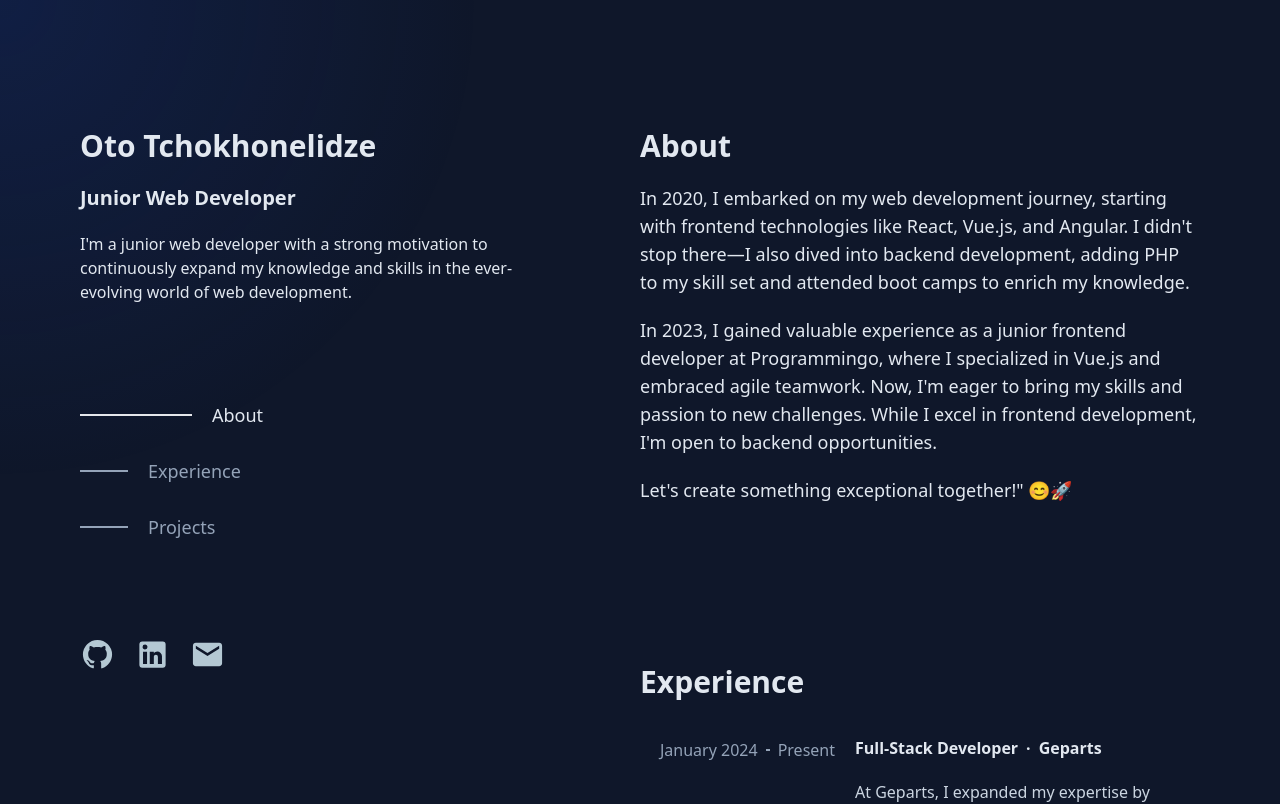
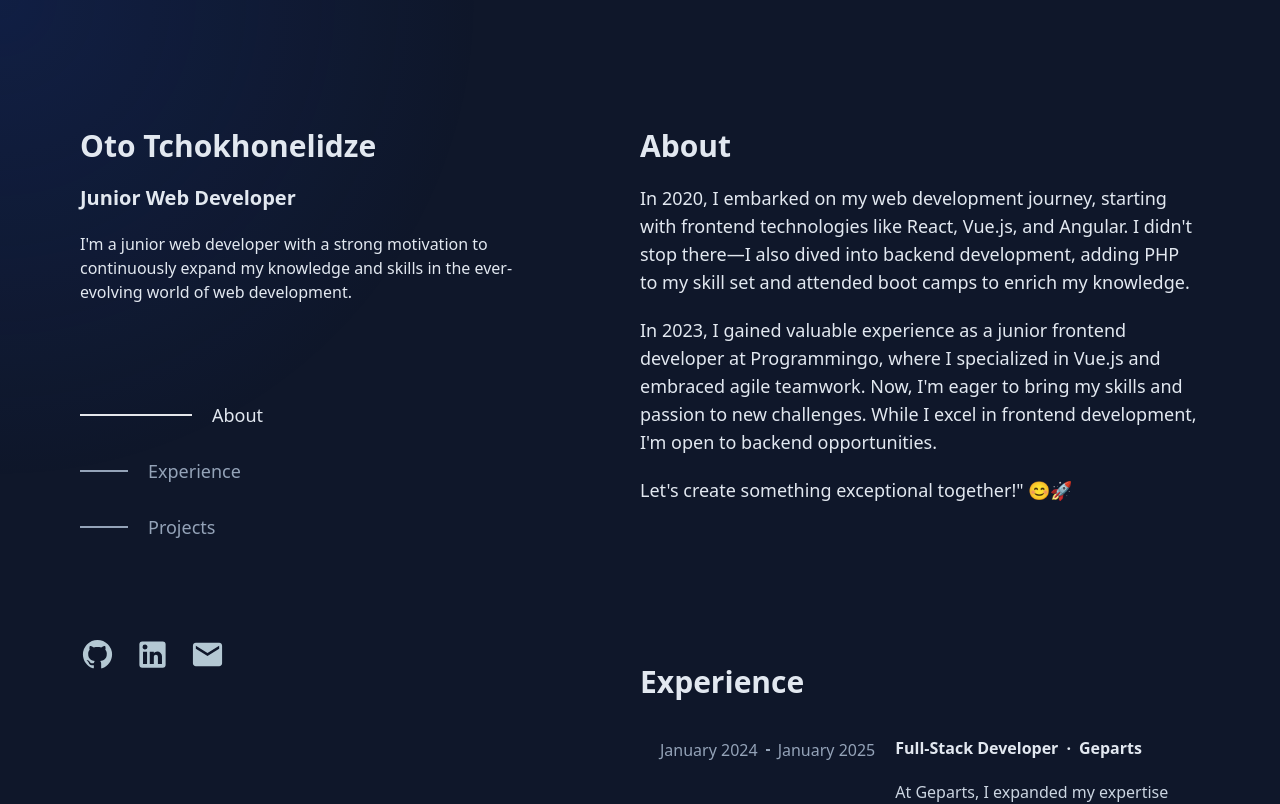
Before and after one commit to Oto48/Portfolio, a React (Create React App) app: page / in a window 1280 px wide. Shown: the top 804 px of the page. Built offline with nearby package versions, Linux system fonts and the light colour scheme.

Commit message:
edit portfolio

```diff
--- a/src/components/Main/Main.js
+++ b/src/components/Main/Main.js
@@ -38,7 +38,7 @@ const Main = () => {
         <Experience
           url="https://geparts.ge/home"
           startDate="january 2024"
-          endDate="present"
+          endDate="january 2025"
           position="full-stack developer"
           company="geparts"
           description={`
```
